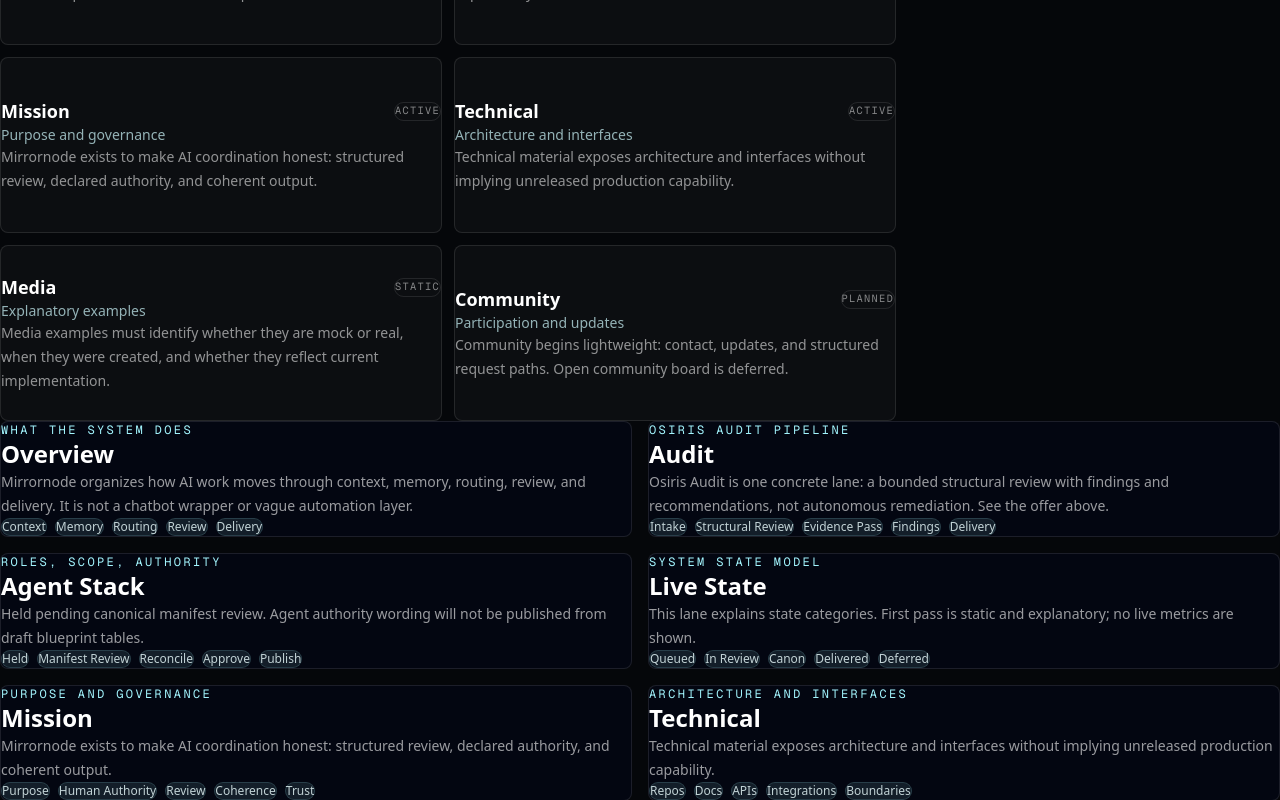
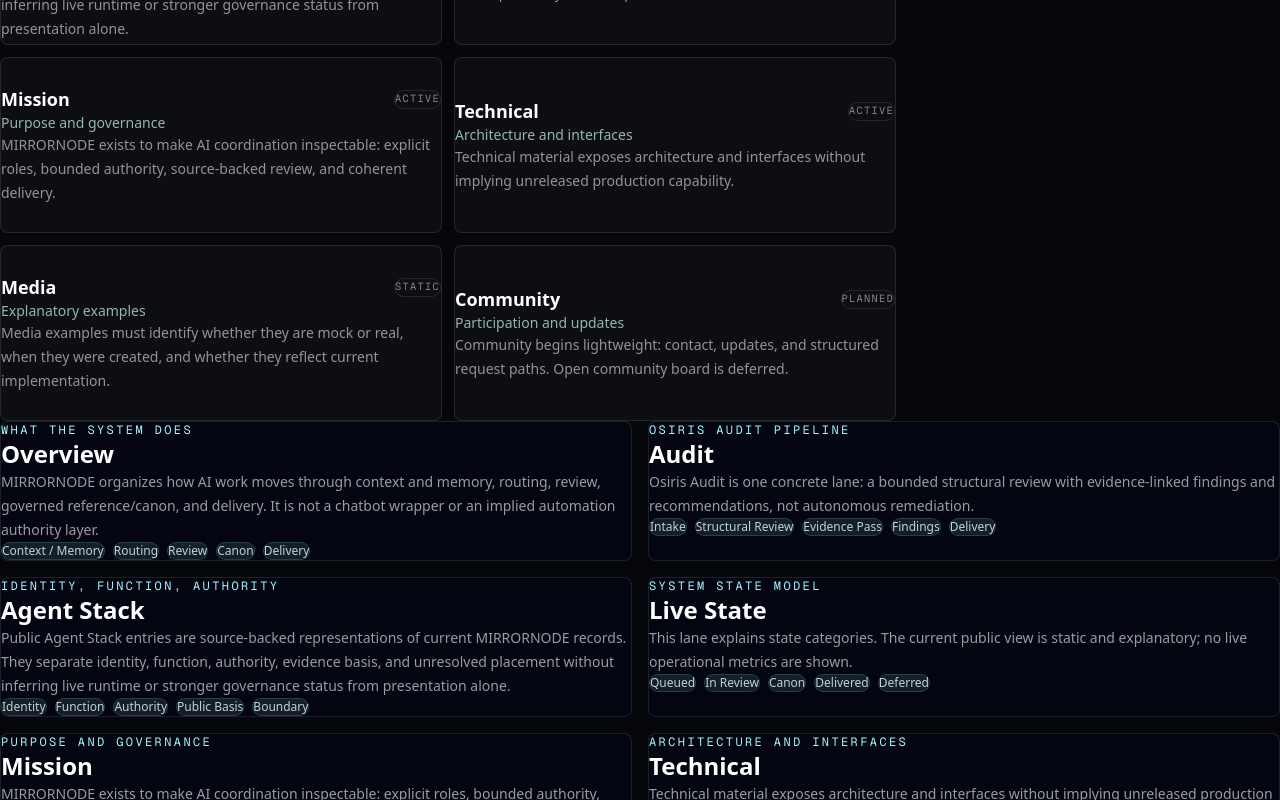
Before and after one commit to mirrornode/mirrornode-platform, a Next.js app: page / in a window 1280 px wide. Shown: the part 1780-2580 px from the top of the page. Built offline with nearby package versions, Linux system fonts and the light colour scheme.

Commit message:
fix: align public lanes with reviewed Agent Stack projection

```diff
--- a/content/mirrornode/lanes.ts
+++ b/content/mirrornode/lanes.ts
@@ -20,11 +20,11 @@ export const lanes: readonly PublicLane[] = [
     slug: "overview",
     title: "Overview",
     descriptor: "What the system does",
-    pipeline: ["Context", "Memory", "Routing", "Review", "Delivery"],
+    pipeline: ["Context / Memory", "Routing", "Review", "Canon", "Delivery"],
     body:
-      "Mirrornode organizes how AI work moves through context, memory, routing, review, and delivery. It is not a chatbot wrapper or vague automation layer.",
+      "MIRRORNODE organizes how AI work moves through context and memory, routing, review, governed reference/canon, and delivery. It is not a chatbot wrapper or an implied automation authority layer.",
     status: "active",
-    exposureState: "static",
+    exposureState: "reviewed",
     ctaLabel: "View overview",
     ctaHref: "#overview",
   },
@@ -34,7 +34,7 @@ export const lanes: readonly PublicLane[] = [
     descriptor: "Osiris Audit pipeline",
     pipeline: ["Intake", "Structural Review", "Evidence Pass", "Findings", "Delivery"],
     body:
-      "Osiris Audit is one concrete lane: a bounded structural review with findings and recommendations, not autonomous remediation. See the offer above.",
+      "Osiris Audit is one concrete lane: a bounded structural review with evidence-linked findings and recommendations, not autonomous remediation.",
     status: "active",
     exposureState: "reviewed",
     requiresAcknowledgement: true,
@@ -44,12 +44,14 @@ export const lanes: readonly PublicLane[] = [
   {
     slug: "agent-stack",
     title: "Agent Stack",
-    descriptor: "Roles, scope, authority",
-    pipeline: ["Held", "Manifest Review", "Reconcile", "Approve", "Publish"],
+    descriptor: "Identity, function, authority",
+    pipeline: ["Identity", "Function", "Authority", "Public Basis", "Boundary"],
     body:
-      "Held pending canonical manifest review. Agent authority wording will not be published from draft blueprint tables.",
-    status: "held",
-    exposureState: "deferred",
+      "Public Agent Stack entries are source-backed representations of current MIRRORNODE records. They separate identity, function, authority, evidence basis, and unresolved placement without inferring live runtime or stronger governance status from presentation alone.",
+    status: "active",
+    exposureState: "reviewed",
+    ctaLabel: "Inspect Agent Stack",
+    ctaHref: "#surface",
   },
   {
     slug: "live-state",
@@ -57,7 +59,7 @@ export const lanes: readonly PublicLane[] = [
     descriptor: "System state model",
     pipeline: ["Queued", "In Review", "Canon", "Delivered", "Deferred"],
     body:
-      "This lane explains state categories. First pass is static and explanatory; no live metrics are shown.",
+      "This lane explains state categories. The current public view is static and explanatory; no live operational metrics are shown.",
     status: "static",
     exposureState: "static",
     ctaLabel: "View state model",
@@ -67,9 +69,9 @@ export const lanes: readonly PublicLane[] = [
     slug: "mission",
     title: "Mission",
     descriptor: "Purpose and governance",
-    pipeline: ["Purpose", "Human Authority", "Review", "Coherence", "Trust"],
+    pipeline: ["Purpose", "Bounded Authority", "Review", "Coherence", "Trust"],
     body:
-      "Mirrornode exists to make AI coordination honest: structured review, declared authority, and coherent output.",
+      "MIRRORNODE exists to make AI coordination inspectable: explicit roles, bounded authority, source-backed review, and coherent delivery.",
     status: "active",
     exposureState: "reviewed",
     ctaLabel: "View mission",
```
